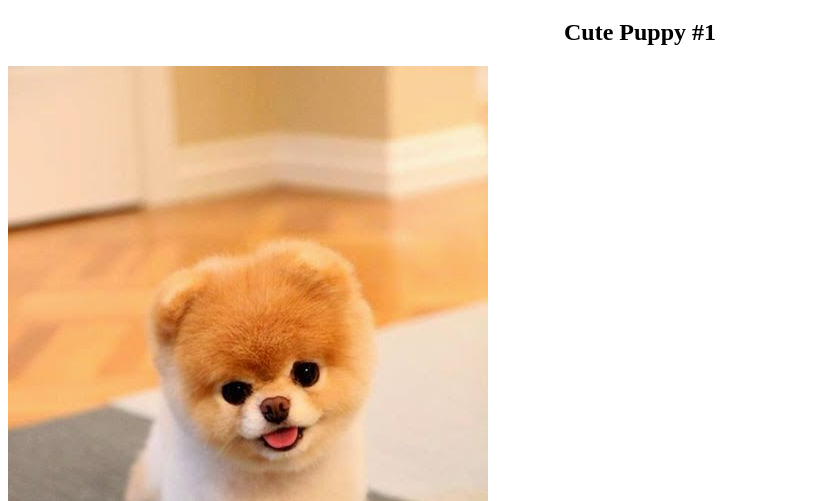
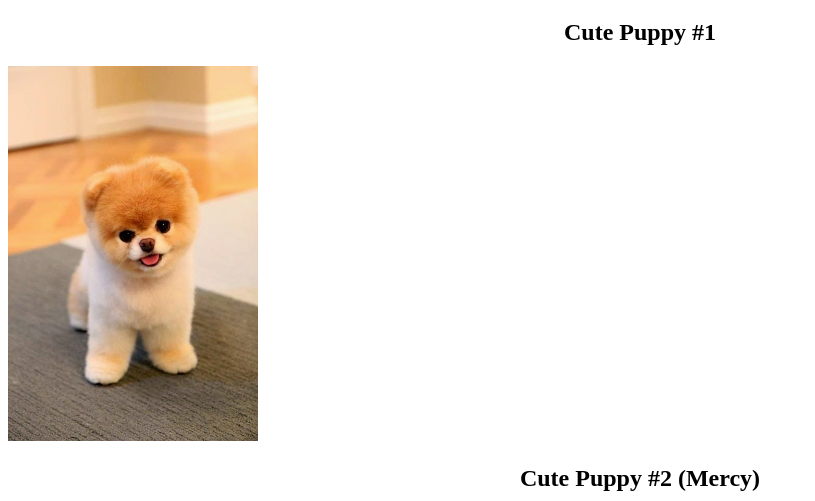
Before and after one commit to easton-morris/prep-0121-code-solutions, a website: page prep-html-images/index.html in a window 1280 px wide. Shown: the part 61-562 px from the top of the page, without its empty margins (0-815 px from the left). Drawn offline with Linux system fonts and the light colour scheme.

Commit message:
I was rushing and missed a line of the assignment. fixed.

```diff
--- a/prep-html-images/index.html
+++ b/prep-html-images/index.html
@@ -15,7 +15,7 @@
 <body>
   <h1 class="title">My Image gallery</h1>
   <h2 class="title">Cute Puppy #1</h2>
-  <img src="images/fuzzy-pom.jpg" alt="An adorable picture of a Pomeranian, luckily without audio.">
+  <img src="images/fuzzy-pom.jpg" alt="An adorable picture of a Pomeranian, luckily without audio." width="250px">
   <h2 class="title">Cute Puppy #2 (Mercy)</h2>
   <img src="https://scontent-lax3-1.cdninstagram.com/v/t51.2885-15/e35/p1080x1080/118923123_412340599755134_2424463441113895941_n.jpg?_nc_ht=scontent-lax3-1.cdninstagram.com&_nc_cat=102&_nc_ohc=FlQD_-UZnloAX_ENn1u&tp=1&oh=cfa02c5a0d2534b7dec2ee919a40fb4f&oe=602025E3" alt="This is Mercy, my Swiss pupper." height="300px">
 </body>
```
